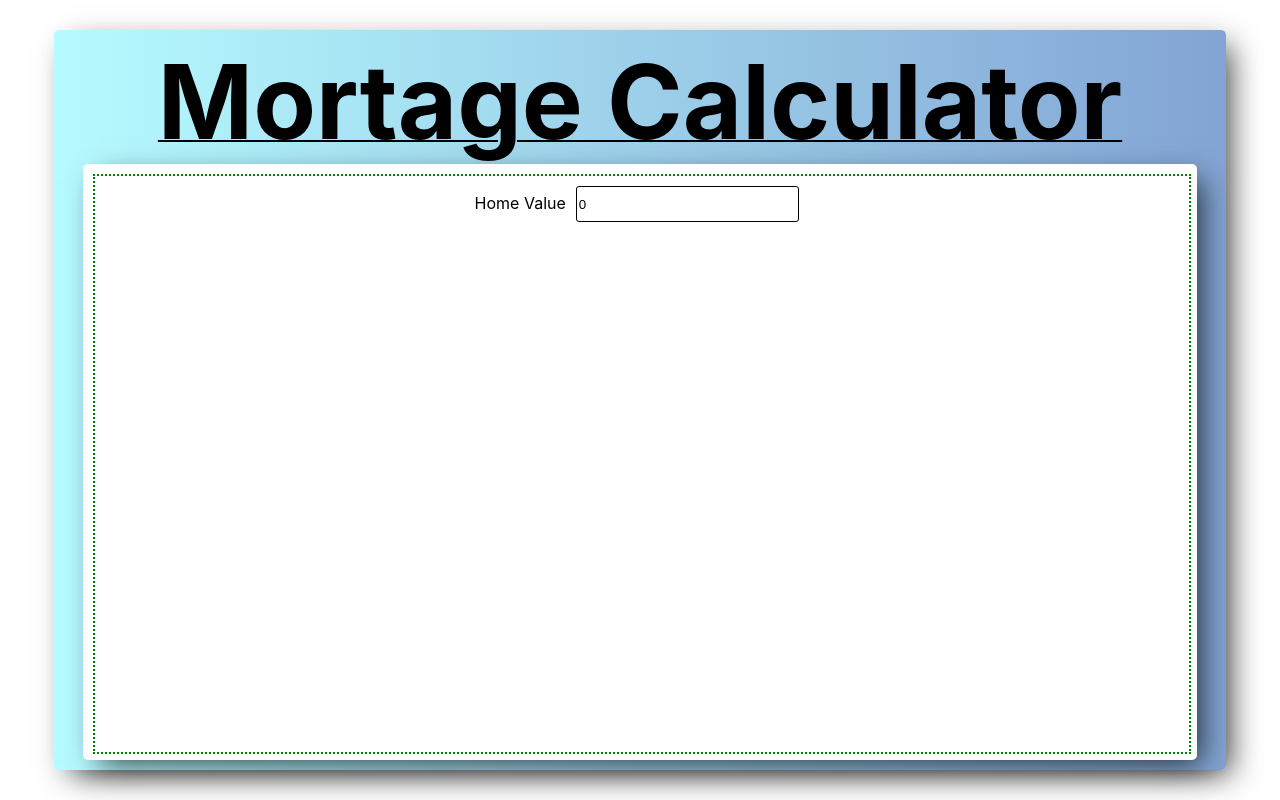
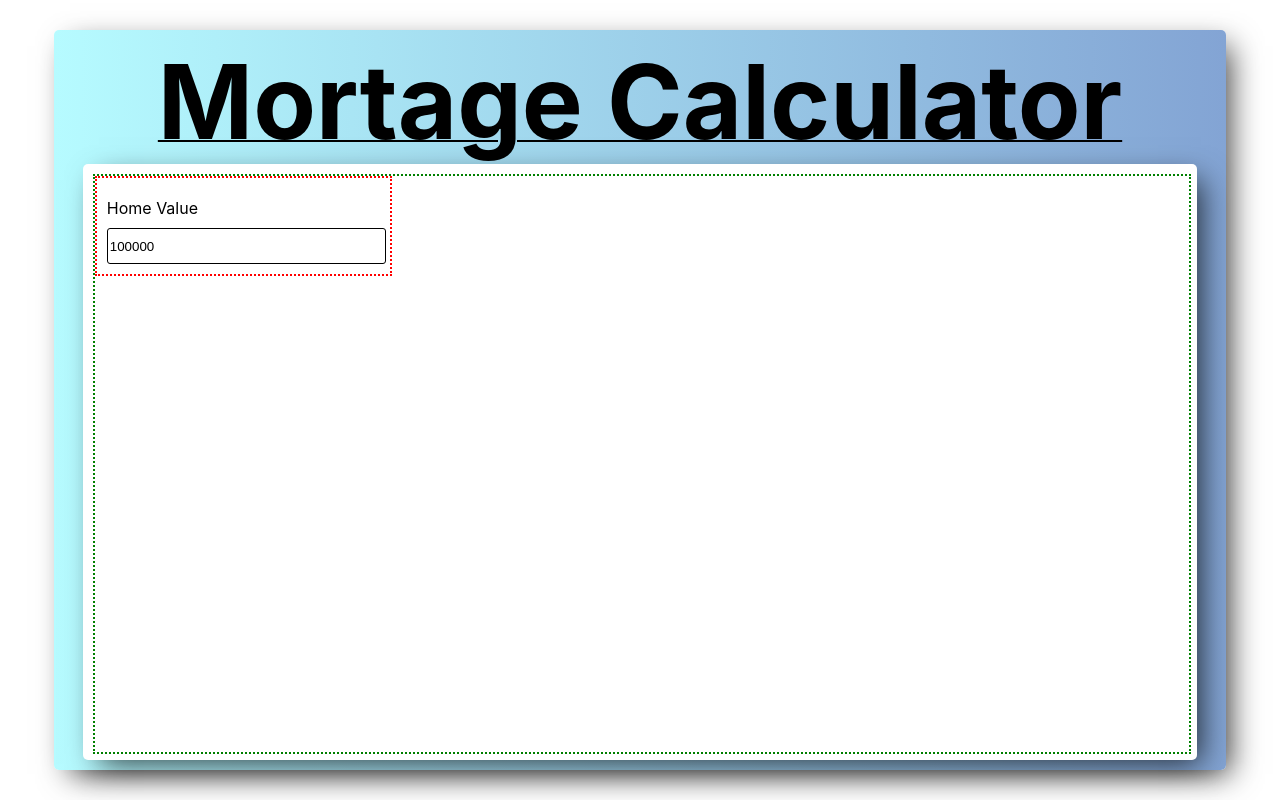
Before and after one commit to MarleeG/MortgageCalculator, a React (Create React App) app in the folder client/: page / in a window 1280 px wide. Built offline with nearby package versions, Linux system fonts and the light colour scheme.

Commit message:
styled label and input as a column

```diff
--- a/client/src/Home/components/Field.css
+++ b/client/src/Home/components/Field.css
@@ -2,4 +2,5 @@
     border: 2px dotted green;
     width: 100%;
     height: 100%;
+
 }
--- a/client/src/Home/components/Field.js
+++ b/client/src/Home/components/Field.js
@@ -6,11 +6,11 @@ import "./Field.css";
 const log = console.log;
 const Field = (props) => {
   // input fields
-  const [homeValue, updateHomeValue] = useState(0);
+  const [homeValue, updateHomeValue] = useState(100000);
 
   const handleChange = (e) => {
     const { value, name } = e.target;
-    log(`name: ${name} | value: ${value}`);
+    // log(`name: ${name} | value: ${value}`);
 
     switch (name) {
       case "home-value":
--- a/client/src/UIElements/Input.css
+++ b/client/src/UIElements/Input.css
@@ -0,0 +1,13 @@
+.input__container{
+    border: 2px dotted red;
+    display: flex;
+    flex-direction: column;
+    width: 25%;
+    overflow: hidden;
+    padding: 10px;
+}
+
+label{
+    text-align: left;
+    margin: 10px 0px;
+}
--- a/client/src/UIElements/Input.js
+++ b/client/src/UIElements/Input.js
@@ -4,18 +4,17 @@ import "./Input.css";
 
 const log = console.log;
 const Input = (props) => {
-  log(props);
 
   const inputStyles = {
-    width: "17vw",
+    width: "100%",
     height: "2.5vw",
     border: "1px solid black",
-    margin: "10px",
     borderRadius: "3px",
   };
 
   return (
     <Fragment>
+      <div className="input__container">
         <label>{props.for}</label>
         <input
           value={props.value}
@@ -25,6 +24,7 @@ const Input = (props) => {
           onChange={(e) => props.handleChange(e)}
           style={inputStyles}
         />
+      </div>
     </Fragment>
   );
 };
```
Lines whose indentation alone changed are shown as unchanged.
